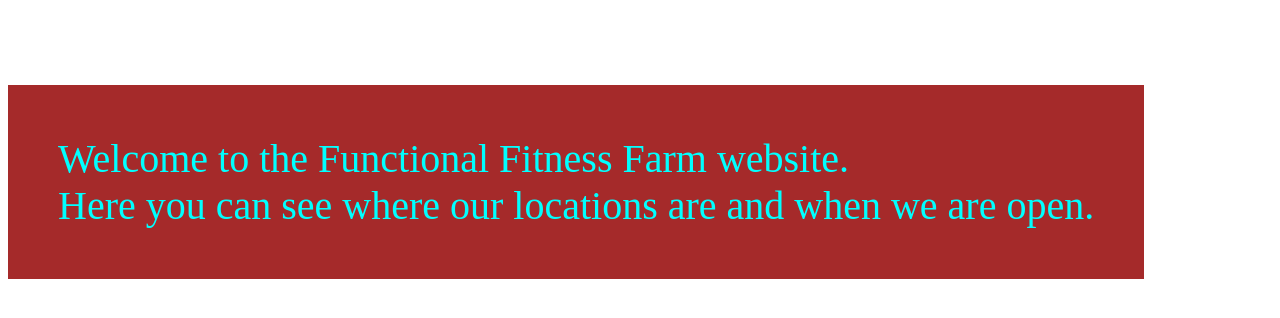
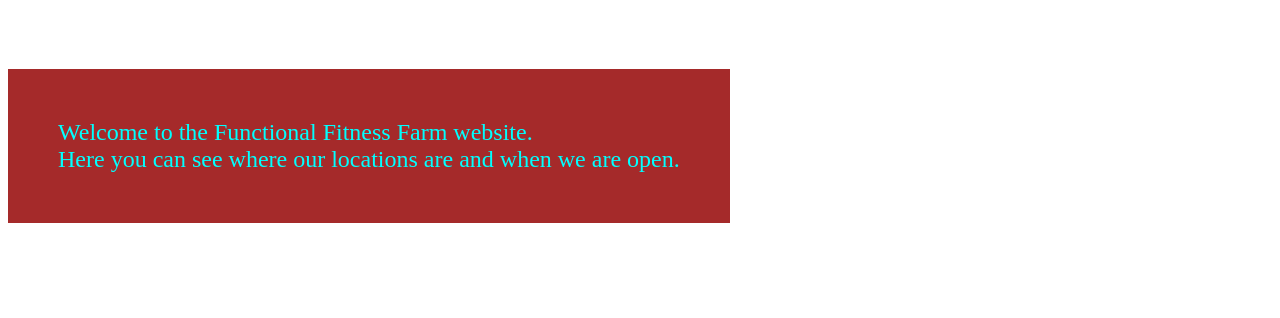
Before and after one commit to FunctionalFitnessFarm/functionalfitnessfarm.github.io, a plain HTML site: page index.html in a window 1280 px wide. Shown: the part 176-494 px from the top of the page. Drawn offline with Linux system fonts and the light colour scheme.

Commit message:
Update index.html

```diff
--- a/index.html
+++ b/index.html
@@ -21,7 +21,7 @@
        background-color: brown;
         color: aqua;
         float: left;
-        font-size: 30pt;
+        font-size: 18pt;
       }
     </style>
   </head>
```
